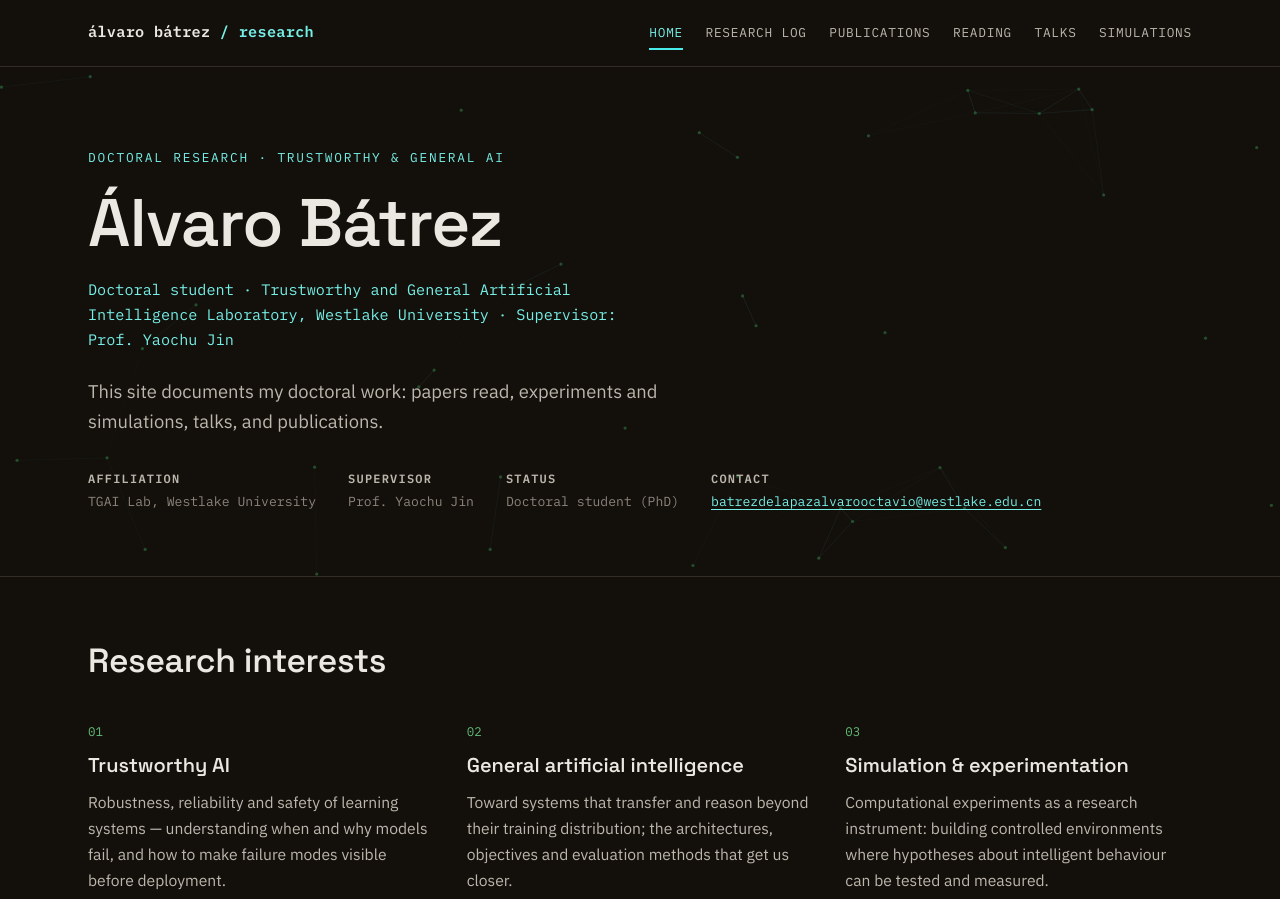
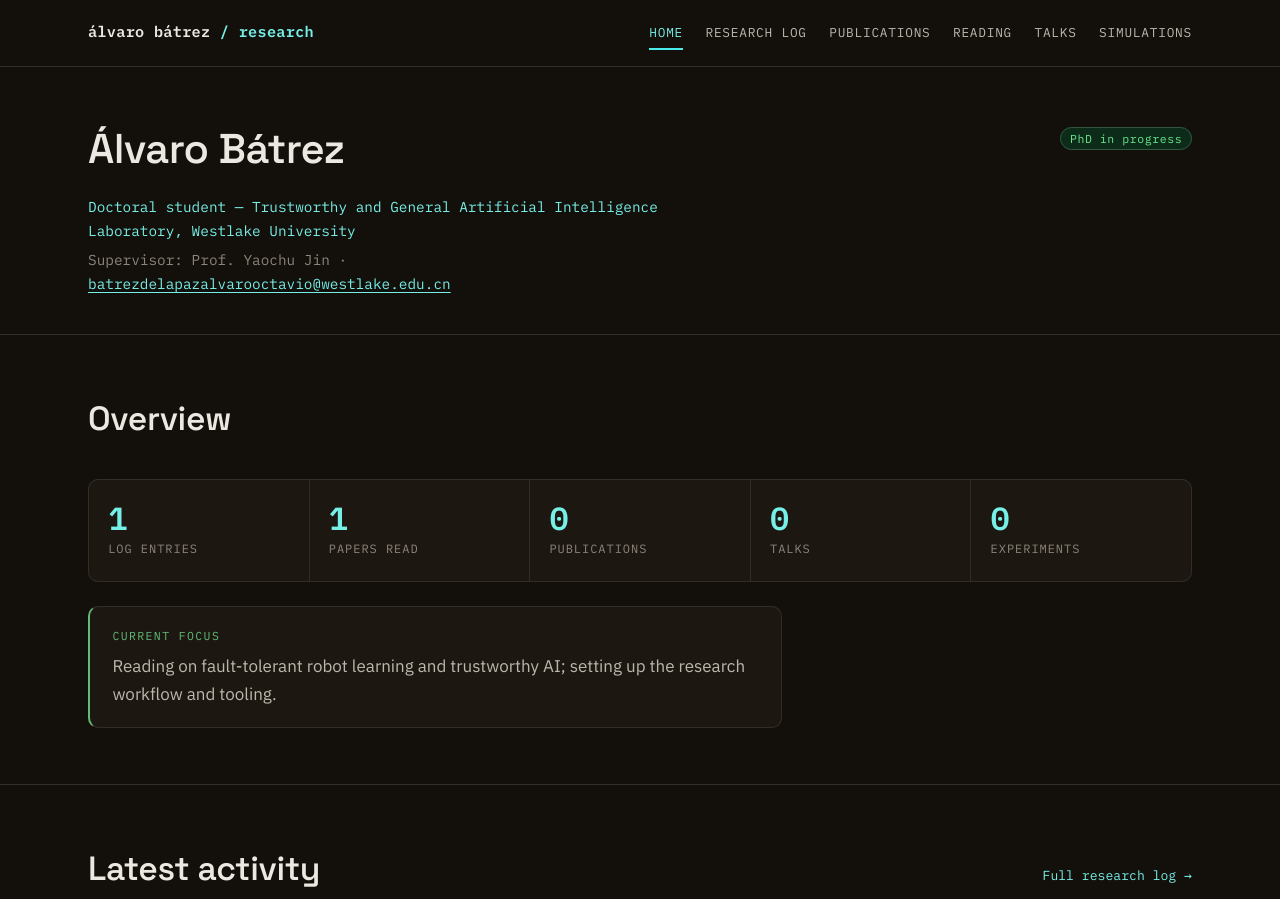
Before and after one commit to alvarobatrez/alvarobatrez.github.io, a plain HTML site: page index.html in a window 1280 px wide. Shown: the top 899 px of the page. Drawn offline with Linux system fonts and the light colour scheme.

Commit message:
Redesign landing page as research overview dashboard

```diff
--- a/assets/css/style.css
+++ b/assets/css/style.css
@@ -188,6 +188,86 @@ main { flex: 1; }
 .section-head .more-link::after { content: " →"; }
 .prose { max-width: 68ch; }
 .prose p + p { margin-top: 1rem; }
+
+/* ---------- identity strip (home) ---------- */
+.identity {
+  border-bottom: 1px solid var(--rule);
+  padding: 3rem 0 2.4rem;
+}
+.identity-inner {
+  display: flex;
+  justify-content: space-between;
+  align-items: flex-start;
+  gap: 1.5rem;
+  flex-wrap: wrap;
+}
+.identity-name {
+  font-family: var(--serif);
+  font-weight: 560;
+  font-size: clamp(1.9rem, 3.4vw, 2.6rem);
+  letter-spacing: -0.015em;
+}
+.identity-line {
+  font-family: var(--mono);
+  font-size: 0.9rem;
+  color: var(--accent-ink);
+  margin-top: 0.7rem;
+  max-width: 68ch;
+}
+.identity-line.dim { color: var(--ink-faint); margin-top: 0.35rem; }
+.identity-line a { overflow-wrap: anywhere; }
+.identity-tag { padding-top: 0.5rem; }
+
+/* ---------- overview: stats + focus ---------- */
+.stat-grid {
+  display: grid;
+  grid-template-columns: repeat(auto-fit, minmax(130px, 1fr));
+  gap: 1px;
+  background: var(--rule);
+  border: 1px solid var(--rule);
+  border-radius: 10px;
+  overflow: hidden;
+}
+.stat {
+  background: var(--paper-raised);
+  padding: 1.4rem 1.2rem;
+  display: flex;
+  flex-direction: column;
+  gap: 0.3rem;
+}
+.stat-n {
+  font-family: var(--mono);
+  font-size: 2rem;
+  font-weight: 600;
+  color: var(--accent-ink);
+  line-height: 1;
+}
+.stat-label {
+  font-family: var(--mono);
+  font-size: 0.75rem;
+  letter-spacing: 0.08em;
+  text-transform: uppercase;
+  color: var(--ink-faint);
+}
+.focus {
+  margin-top: 1.5rem;
+  border: 1px solid var(--rule);
+  border-left: 2px solid var(--green-dim);
+  border-radius: 10px;
+  background: var(--paper-raised);
+  padding: 1.2rem 1.4rem;
+  max-width: 68ch;
+}
+.focus-label {
+  font-family: var(--mono);
+  font-size: 0.72rem;
+  letter-spacing: 0.12em;
+  text-transform: uppercase;
+  color: var(--green-dim);
+  display: block;
+  margin-bottom: 0.4rem;
+}
+.focus p { color: var(--ink-soft); }
 
 /* ---------- research interests ---------- */
 .interests { display: grid; grid-template-columns: repeat(auto-fit, minmax(240px, 1fr)); gap: 2rem; }
--- a/assets/js/content.js
+++ b/assets/js/content.js
@@ -14,6 +14,8 @@ const SITE = {
   github: "https://github.com/alvarobatrez",
   scholar: "",          // Google Scholar URL, e.g. "https://scholar.google.com/citations?user=..."
   orcid: "",            // e.g. "https://orcid.org/0000-0000-0000-0000"
+  // Shown on the home page under Overview. Update freely.
+  focus: "Reading on fault-tolerant robot learning and trustworthy AI; setting up the research workflow and tooling.",
 };
 
 /* ---- Research log: free-form notes and milestones only.
--- a/assets/js/main.js
+++ b/assets/js/main.js
@@ -253,6 +253,31 @@
         empty: "No activity logged yet.",
       });
     }
+
+    /* ---------- home overview: live stats + current focus ---------- */
+    const statsEl = document.querySelector("[data-render='stats']");
+    if (statsEl) {
+      const stats = [
+        { n: activity.length, label: "log entries" },
+        { n: typeof READING !== "undefined" ? READING.length : 0, label: "papers read" },
+        { n: typeof PUBLICATIONS !== "undefined" ? PUBLICATIONS.length : 0, label: "publications" },
+        { n: typeof TALKS !== "undefined" ? TALKS.length : 0, label: "talks" },
+        { n: typeof SIMULATIONS !== "undefined" ? SIMULATIONS.length : 0, label: "experiments" },
+      ];
+      statsEl.innerHTML = stats
+        .map(
+          (s) => `
+        <div class="stat">
+          <span class="stat-n">${s.n}</span>
+          <span class="stat-label">${s.label}</span>
+        </div>`
+        )
+        .join("");
+    }
+    const focusEl = document.querySelector("[data-render='focus']");
+    if (focusEl && typeof SITE !== "undefined" && SITE.focus) {
+      focusEl.innerHTML = `<span class="focus-label">Current focus</span><p>${esc(SITE.focus)}</p>`;
+    }
     const pubsEl = document.querySelector("[data-render='publications']");
     if (pubsEl && typeof PUBLICATIONS !== "undefined") {
       renderEntryList(pubsEl, PUBLICATIONS, { yearMarkers: true, empty: "No publications yet — work in progress." });
--- a/index.html
+++ b/index.html
@@ -26,28 +26,46 @@
   </header>
 
   <main>
-    <section class="hero">
-      <canvas class="hero-canvas" aria-hidden="true"></canvas>
-      <div class="container">
-        <p class="hero-kicker">Doctoral Research · Trustworthy &amp; General AI</p>
-        <h1 class="hero-name">Álvaro Bátrez</h1>
-        <p class="hero-role">
-          Doctoral student · Trustworthy and General Artificial Intelligence Laboratory,
-          Westlake University · Supervisor: Prof. Yaochu Jin
-        </p>
-        <p class="hero-sub">
-          This site documents my doctoral work: papers read, experiments and simulations,
-          talks, and publications.
-        </p>
-        <div class="hero-meta">
-          <div><strong>Affiliation</strong>TGAI Lab, Westlake University</div>
-          <div><strong>Supervisor</strong>Prof. Yaochu Jin</div>
-          <div><strong>Status</strong>Doctoral student (PhD)</div>
-          <div><strong>Contact</strong><a href="mailto:batrezdelapazalvarooctavio@westlake.edu.cn">batrezdelapazalvarooctavio@westlake.edu.cn</a></div>
+    <!-- Identity strip -->
+    <section class="identity">
+      <div class="container identity-inner">
+        <div>
+          <h1 class="identity-name">Álvaro Bátrez</h1>
+          <p class="identity-line">
+            Doctoral student — Trustworthy and General Artificial Intelligence Laboratory, Westlake University
+          </p>
+          <p class="identity-line dim">
+            Supervisor: Prof. Yaochu Jin ·
+            <a href="mailto:batrezdelapazalvarooctavio@westlake.edu.cn">batrezdelapazalvarooctavio@westlake.edu.cn</a>
+          </p>
+        </div>
+        <div class="identity-tag">
+          <span class="tag" data-kind="active">PhD in progress</span>
         </div>
       </div>
     </section>
 
+    <!-- Overview: stats + current focus -->
+    <section class="section">
+      <div class="container">
+        <div class="section-head reveal"><h2>Overview</h2></div>
+        <div class="stat-grid reveal" data-render="stats"></div>
+        <div class="focus reveal" data-render="focus"></div>
+      </div>
+    </section>
+
+    <!-- Latest activity -->
+    <section class="section">
+      <div class="container">
+        <div class="section-head reveal">
+          <h2>Latest activity</h2>
+          <a class="more-link" href="log.html">Full research log</a>
+        </div>
+        <ul class="entry-list reveal" data-render="latest"></ul>
+      </div>
+    </section>
+
+    <!-- Research interests -->
     <section class="section">
       <div class="container">
         <div class="section-head reveal"><h2>Research interests</h2></div>
@@ -70,16 +88,6 @@
         </div>
       </div>
     </section>
-
-    <section class="section">
-      <div class="container">
-        <div class="section-head reveal">
-          <h2>Latest activity</h2>
-          <a class="more-link" href="log.html">Full research log</a>
-        </div>
-        <ul class="entry-list reveal" data-render="latest"></ul>
-      </div>
-    </section>
   </main>
 
   <footer class="site-footer">
```
